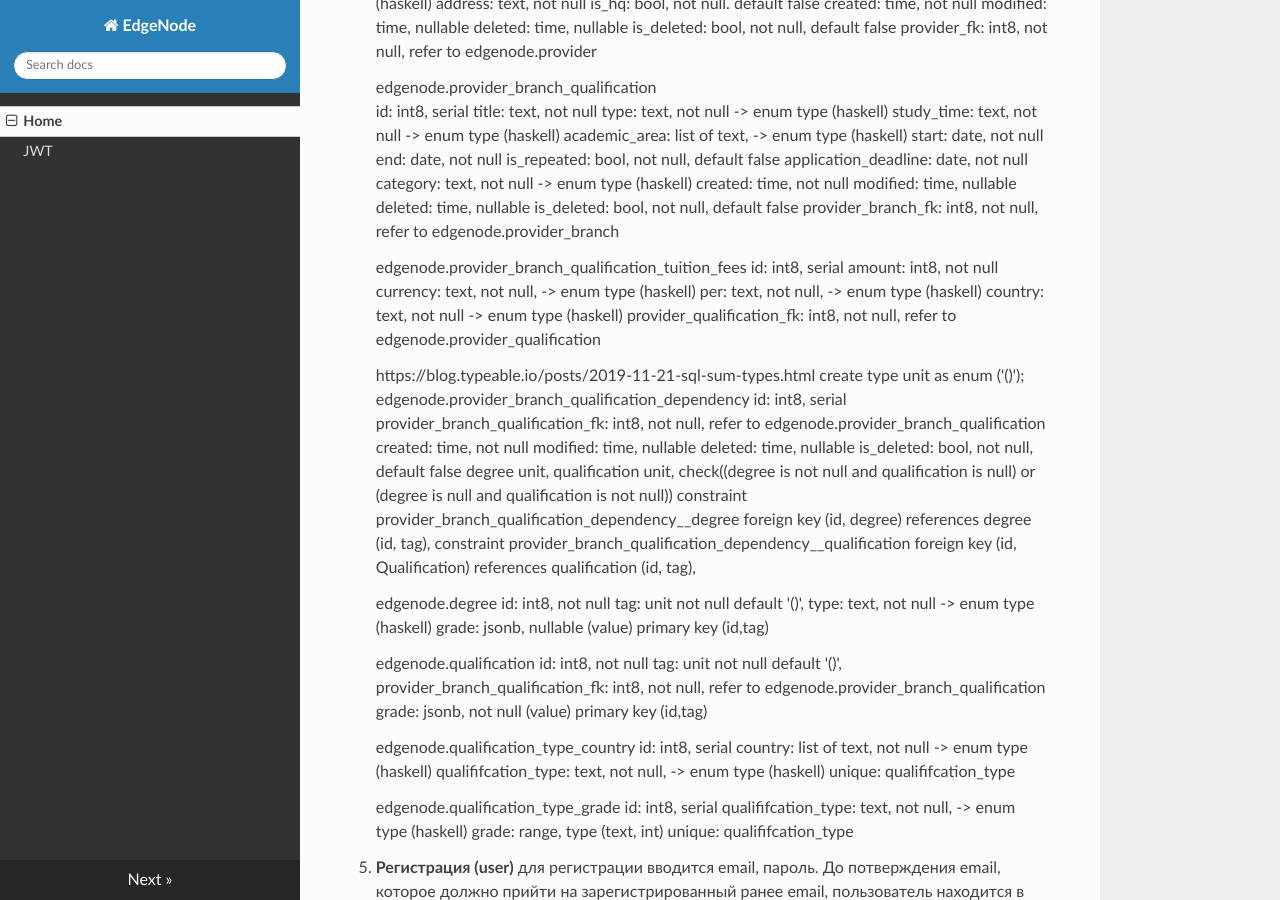
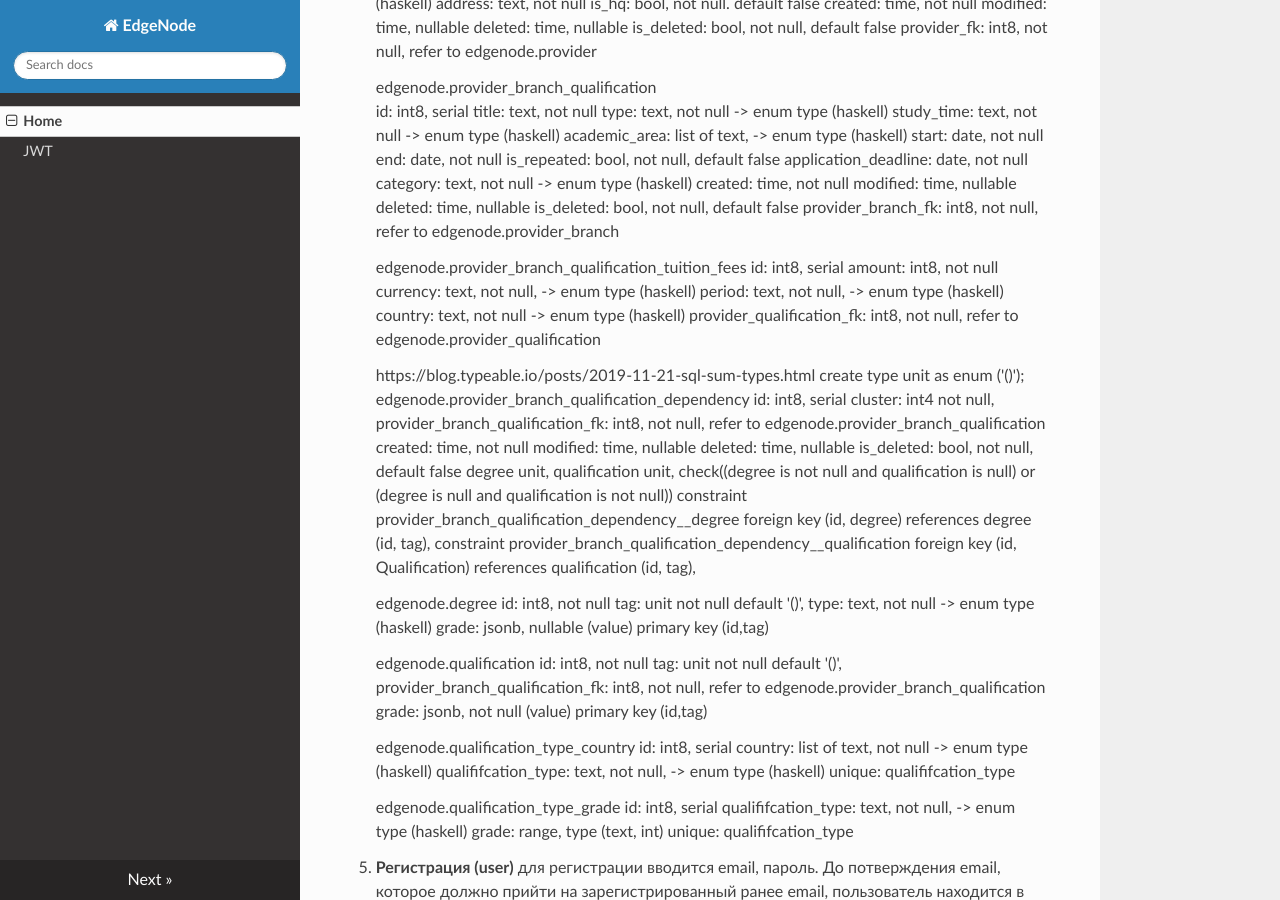
Before and after one commit to sclaw/scaffold-server, an MkDocs documentation site: the page built from docs/index.md, in a window 1280 px wide and 900 px high, scrolled down 3122 px. Built offline with MkDocs 1.6.1, drawn with Linux system fonts in a browser that asks for light colours; nearby versions of some CDN libraries; some of the changed lines change nothing that is shown.

Commit message:
qualification creator

```diff
--- a/docs/index.md
+++ b/docs/index.md
@@ -202,7 +202,7 @@
         id: int8, serial
         amount: int8, not null
         currency: text, not null, -> enum type (haskell)
-        per: text, not null, -> enum type (haskell)
+        period: text, not null, -> enum type (haskell)
         country: text, not null -> enum type (haskell)
         provider_qualification_fk: int8, not null, refer to edgenode.provider_qualification
 
@@ -210,6 +210,7 @@
       create type unit as enum ('()');
       edgenode.provider_branch_qualification_dependency
         id: int8, serial
+        cluster: int4 not null,
         provider_branch_qualification_fk: int8, not null, refer to edgenode.provider_branch_qualification
         created: time, not null
         modified: time, nullable
```
Also changed, not shown: 6 other files.
